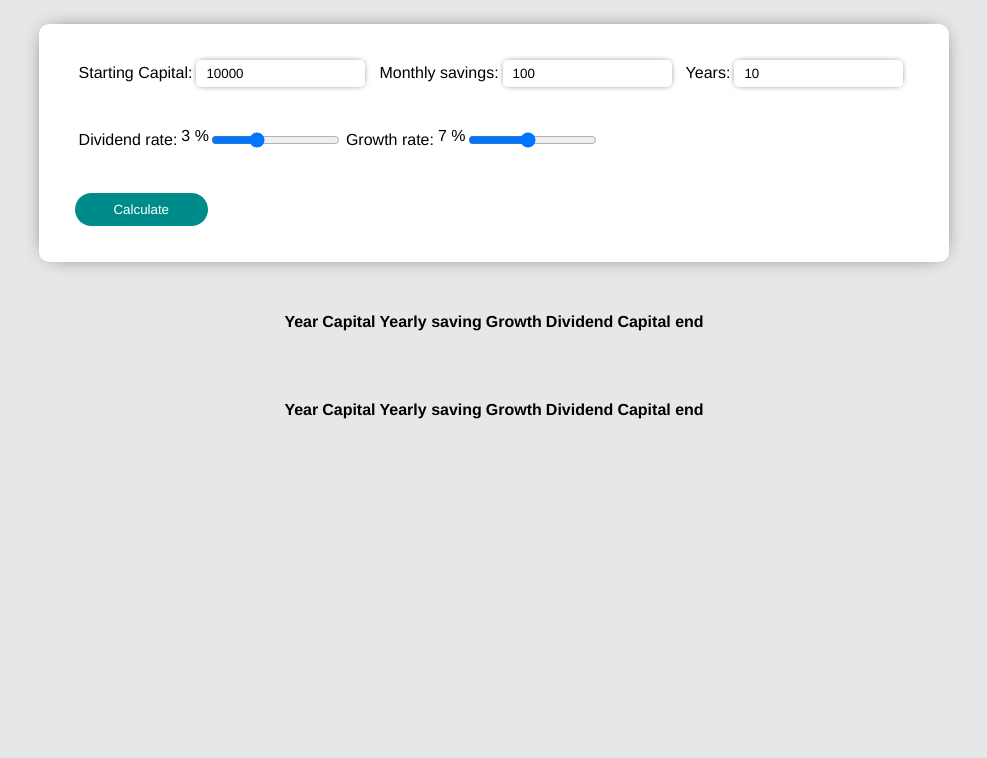
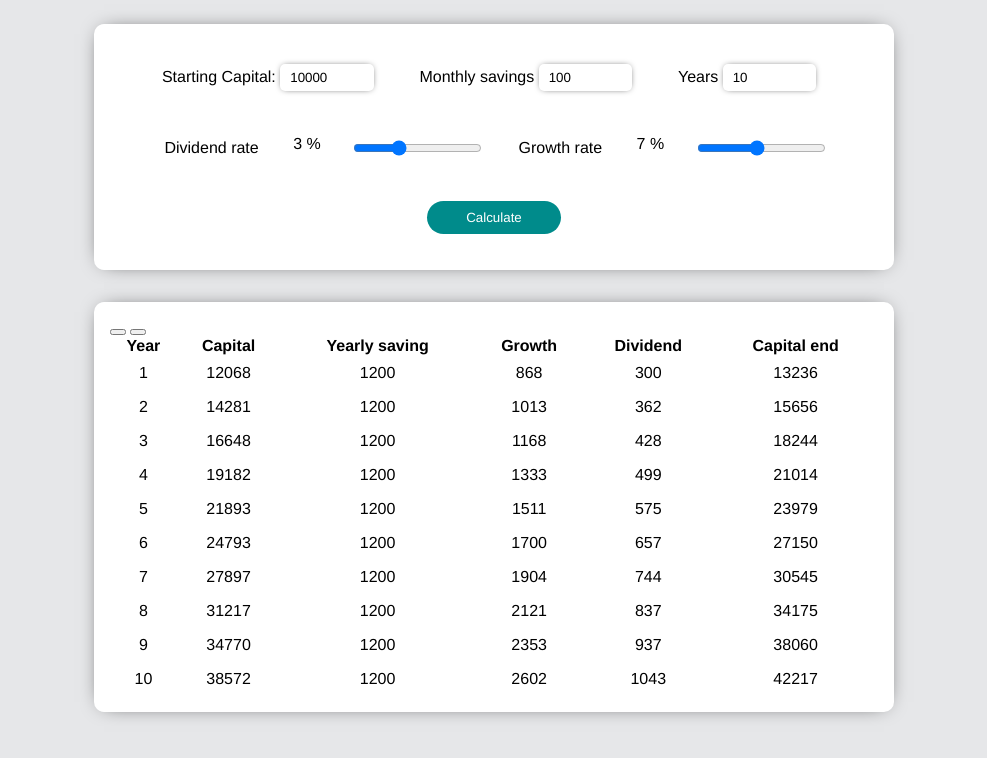
Before and after one commit to c-ohrstrom/compound-growth, a plain HTML site: page src/html/index.html in a window 1280 px wide. Both pictures are taken after a click on the button "Calculate". Shown: the whole page, without its empty margins (154-1141 px from the left). Drawn offline with Linux system fonts and the light colour scheme.

Commit message:
Introduced js-modules and did some styling

```diff
--- a/src/css/style.css
+++ b/src/css/style.css
@@ -1,5 +1,27 @@
+.wrapper {
+    width: 100vw;
+    display: flex;
+    flex-flow: column nowrap;
+    align-content: center;
+    justify-content: center;
+    align-items: center;
+}
+
+.wrapper section {
+    width: 50em;
+    flex: 1;
+    display: flex;
+    flex-flow: column nowrap;
+    background-color: white;
+    border-radius: 10px;
+    box-shadow: 0px 0px 20px -10px black;
+    margin: 1em;
+    padding: 1em;
+}
+
 input[type="number"] {
     height: 2em;
+    width: 7em;
     padding: 0.25em 0.75em;
     margin-right: 0.75em;
     border: none;
@@ -27,20 +49,6 @@ input[type="number"]::-webkit-inner-spin-button {
     border: 1px solid black;
 }
 
-.wrapper {
-    width: 100vw;
-    display: flex;
-    flex-flow: column nowrap;
-    align-content: center;
-    justify-content: center;
-    align-items: center;
-}
-
-.wrapper section {
-    margin: 1em;
-    padding: 1em;
-}
-
 #section-input {
     flex: 1;
     display: flex;
@@ -53,6 +61,7 @@ input[type="number"]::-webkit-inner-spin-button {
 #section-input > div {
     display: flex;
     flex-flow: row wrap;
+    justify-content: space-evenly;
     margin: 0.75em;
     padding: 0.5em;
 }
@@ -61,6 +70,32 @@ section label {
     margin: 0.25em;
 }
 
-#section-input label::after {
-    content: ":";
+.table-compound {
+    width: 100%;
+    max-height: calc(10 * 1.5em);
+    background-color: white;
+    border-spacing: 0;
 }
+
+.table-compound tbody tr:hover {
+    box-shadow: 0px 0px 7px -4px black;
+    border-radius: 20px;
+    cursor: pointer;
+}
+
+.table-compound tbody tr::before {
+    display: none;
+    content: "";
+}
+
+.table-compound td {
+    height: 1em;
+    padding: 0.5em 0.25em;
+    margin: 0;
+    border: none;
+    text-align: center;
+}
+
+.hidden {
+    display: none;
+}
--- a/src/html/index.html
+++ b/src/html/index.html
@@ -6,11 +6,11 @@
         <title>Compound Growth</title>
         <meta name="viewport" content="width=device-width, initial-scale=1" />
         <!-- <link rel="stylesheet" type="text/css" media="screen" href="../main.css" /> -->
-        <link rel="stylesheet" type="text/css" href="../css/style.css">
+        <link rel="stylesheet" type="text/css" href="../css/style.css" />
         <style type="text/css">
             * {
                 box-sizing: border-box;
-                font-family:Helvetica;
+                font-family: Helvetica;
             }
 
             body {
@@ -23,35 +23,42 @@
         <main class="wrapper">
             <section id="section-input">
                 <div>
-                    <label for="starting-capital">Starting Capital</label>
+                    <label for="starting-capital">
+                        Starting Capital:
                         <input
                             type="number"
                             name="starting-capital"
                             id="starting-capital"
                             value="10000"
                         />
-                    <label for="monthly-saving">Monthly savings</label>
+                    </label>
+                    <label for="monthly-saving"
+                        >Monthly savings
                         <input
                             type="number"
                             name="monthly-saving"
                             id="monthly-saving"
                             value="100"
                         />
-                    <label for="years-for-growth">Years</label>
+                    </label>
+                    <label for="years-for-growth"
+                        >Years
                         <input
                             type="number"
                             name="years-for-growth"
                             id="years-for-growth"
                             value="10"
                         />
+                    </label>
                 </div>
                 <div>
                     <label for="dividend-rate">Dividend rate</label>
                     <output
-					>3 %</output
-                        name="divident-rate-output"
+                        name="dividend-rate-output"
                         id="dividend-rate-output"
                     >
+                        3 %
+                    </output>
                     <input
                         type="range"
                         name="dividend-rate"
@@ -61,9 +68,9 @@
                         value="3"
                     />
                     <label for="growth-rate">Growth rate</label>
-                    <output name="growth-rate-output" id="growth-rate-output"
-                        >7 %</output
-                    >
+                    <output name="growth-rate-output" id="growth-rate-output">
+                        7 %
+                    </output>
                     <input
                         type="range"
                         name="growth-rate"
@@ -78,7 +85,11 @@
                 </div>
             </section>
             <section>
-                <table id="compound-result">
+                <div class="tabs">
+                    <button class="tab"></button>
+                    <button class="tab"></button>
+                </div>
+                <table id="compound-result" class="table-compound">
                     <thead>
                         <th>Year</th>
                         <th>Capital</th>
@@ -89,9 +100,11 @@
                     </thead>
                     <tbody></tbody>
                 </table>
-            </section>
-            <section>
-                <table id="compound-result_dividend">
+
+                <table
+                    id="compound-result_dividend"
+                    class="table-compound hidden"
+                >
                     <thead>
                         <th>Year</th>
                         <th>Capital</th>
--- a/src/js/compound.js
+++ b/src/js/compound.js
@@ -1,5 +1,6 @@
-export default CalculateCompoundGrowth = opts => {
-    console.log(opts);
+"use strict";
+
+const CalculateCompoundGrowth = opts => {
     let yearlyGainsList = [];
     let capital = opts.startCapital;
     for (let i = 1; i <= opts.yearsForCompound; i++) {
@@ -26,7 +27,6 @@ export default CalculateCompoundGrowth = opts => {
             yearlyInvestment: savedYearly,
         };
 
-        console.log(year);
         yearlyGainsList.push(year);
     }
     return yearlyGainsList;
@@ -39,3 +39,5 @@ const YearsGrowth = (capital, yearlySavings, growth) => {
 const GetDividend = (capital, dividendRate) => {
     return capital * dividendRate;
 };
+
+export default CalculateCompoundGrowth;
```
Lines whose indentation alone changed are shown as unchanged.
